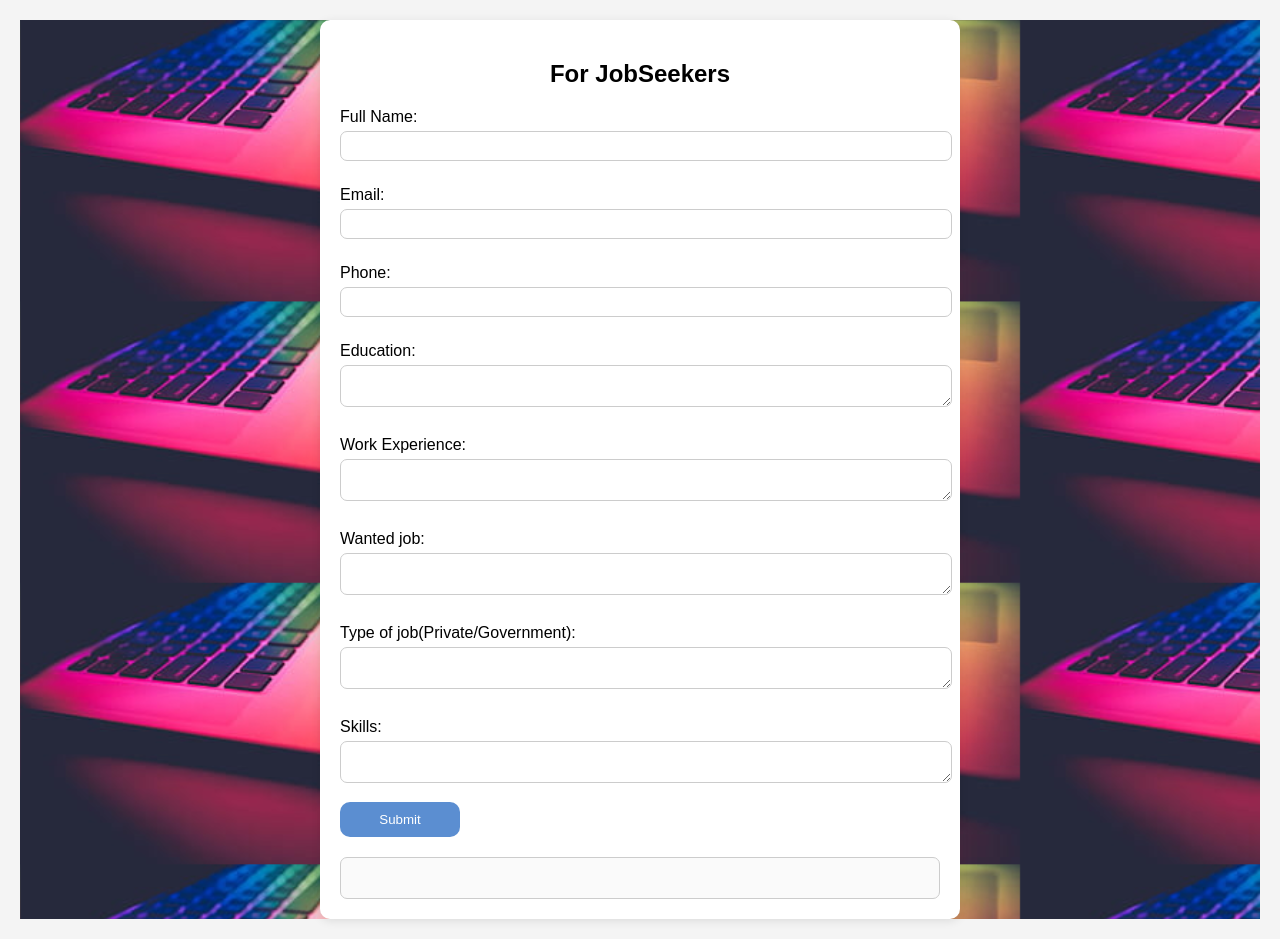
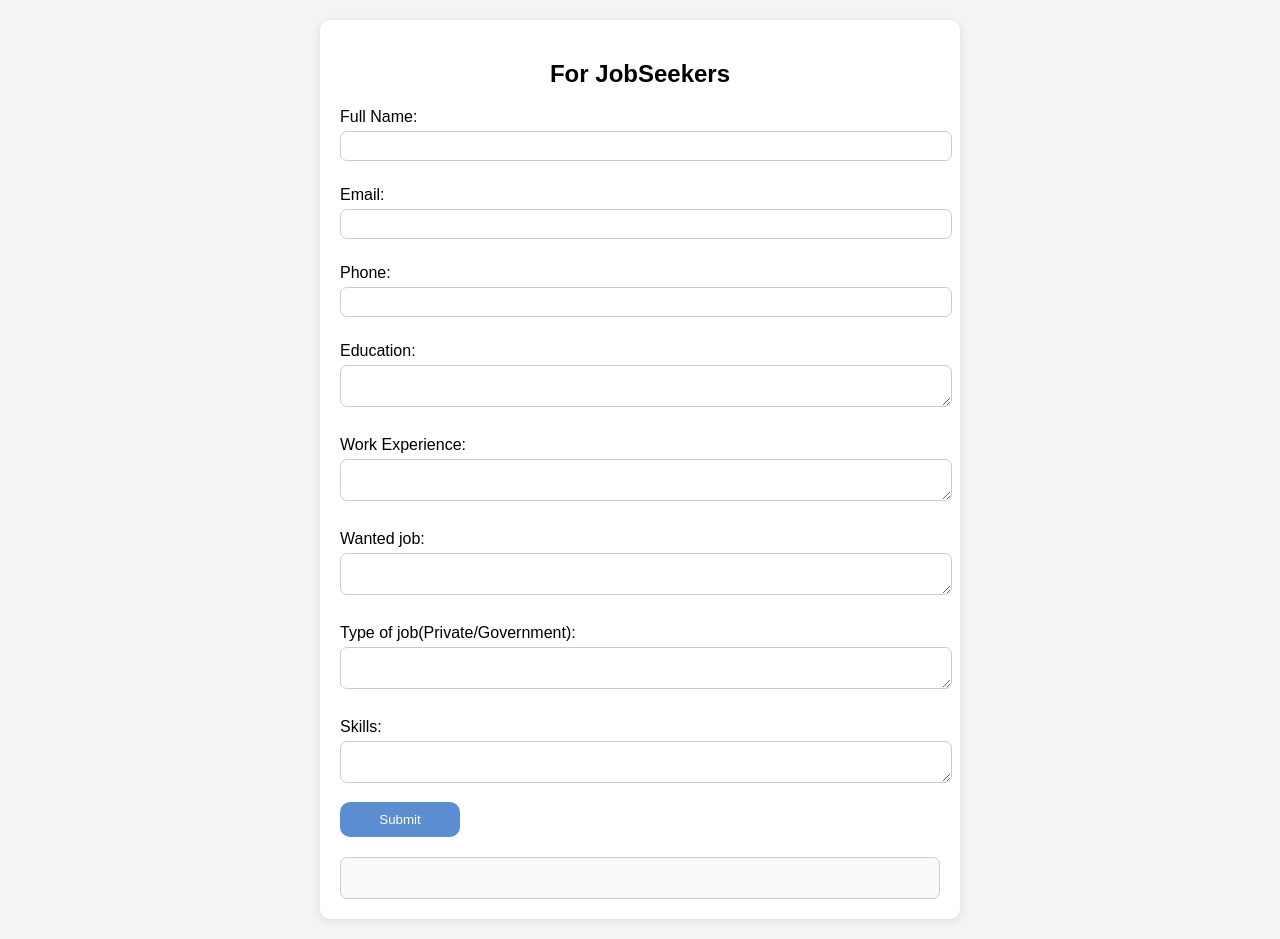
Before and after one commit to Laxshali/CareerHunt, a PHP site: page /Jobseeker.html in a window 1280 px wide. Run offline with PHP 8.4, Linux system fonts and the light colour scheme.

Commit message:
some changes are done

```diff
--- a/Jobseeker.html
+++ b/Jobseeker.html
@@ -6,7 +6,7 @@
     <title>User Input Resume</title>
     <link rel="stylesheet" href="css/styleresume.css">
 </head>
-<body>
+<body >
     <section>
     <div class="container">
         <h1>For JobSeekers</h1>
--- a/css/styleresume.css
+++ b/css/styleresume.css
@@ -3,6 +3,7 @@ body {
     background-color: #f4f4f4;
     margin: 0;
     padding: 20px;
+    /* background-image: url("../images/bg.jpg"); */
 }
 
 .container {
@@ -55,7 +56,7 @@ button:hover {
     background-color: #fafafa;
 }
 section{
-    background-image: url("../images/lap2.jpg");
+
     background-size: 500px;
     background-blend-mode: darken;
 }
```
